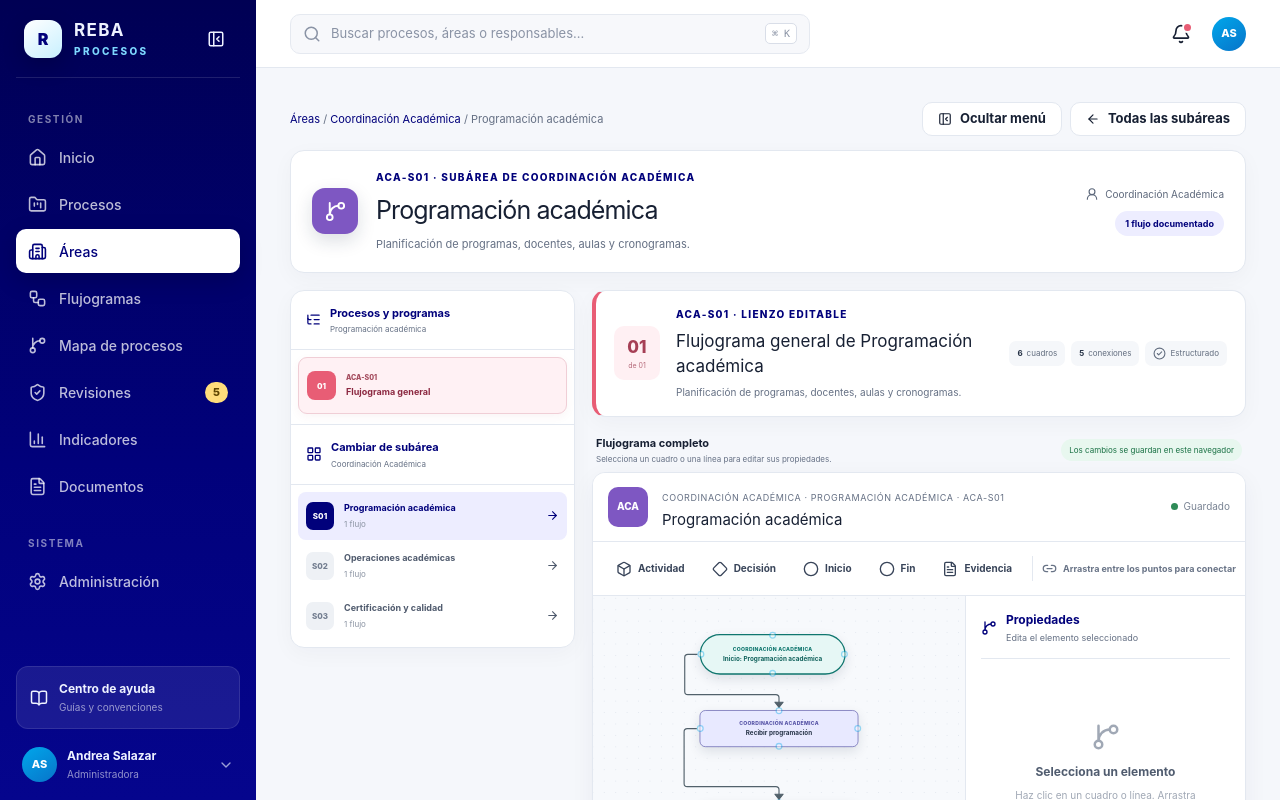
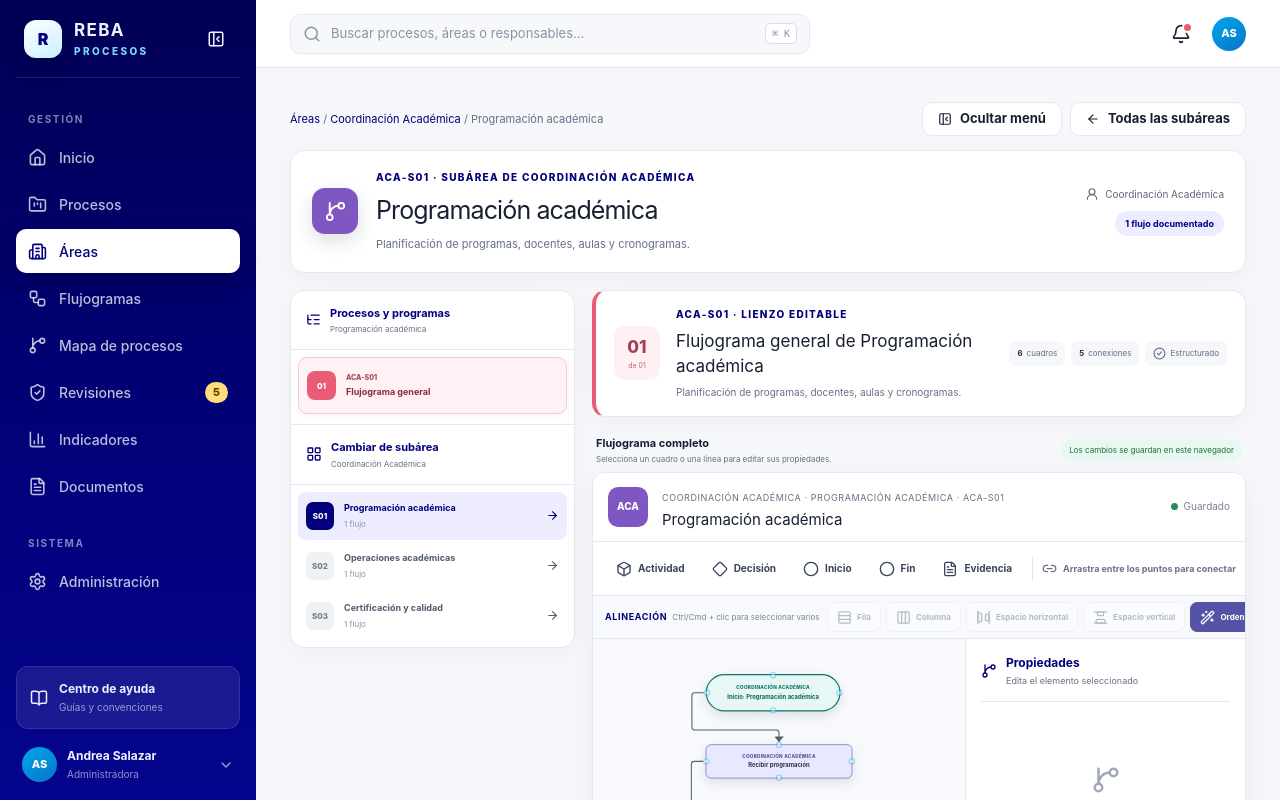
Before and after one commit to cracksistemas/reba-procesos, a Next.js app: page /areas/ACA/ACA-S01 in a window 1280 px wide. Shown: the top 800 px of the page. Built offline with nearby package versions, Linux system fonts and the light colour scheme.

Commit message:
feat: añadir herramientas de alineación visual

```diff
--- a/src/components/flowchart-editor.tsx
+++ b/src/components/flowchart-editor.tsx
@@ -21,12 +21,13 @@ import {
   useNodesState,
 } from "@xyflow/react";
 import "@xyflow/react/dist/style.css";
-import { Box, Circle, Diamond, FileText, GitBranch, Link2, PanelRightClose, PanelRightOpen, RotateCcw, Save, Trash2, X } from "lucide-react";
+import { AlignHorizontalSpaceBetween, AlignVerticalSpaceBetween, Box, Circle, Columns3, Diamond, FileText, GitBranch, Link2, PanelRightClose, PanelRightOpen, RotateCcw, Rows3, Save, Trash2, WandSparkles, X } from "lucide-react";
 import type { Area, Subarea } from "@/lib/data";
 import type { MarketingFlowchart } from "@/lib/marketing-flowcharts";
 
 type NodeKind = "start" | "activity" | "decision" | "evidence" | "exception" | "end";
 type EdgeRoute = "normal" | "return";
+type AlignmentMode = "row" | "column" | "distribute-horizontal" | "distribute-vertical";
 
 type RebaNodeData = { label: string; role: string; kind: NodeKind; fill?: string; stroke?: string; textColor?: string };
 type RebaNode = Node<RebaNodeData, "reba">;
@@ -39,6 +40,17 @@ const nodeColors: Record<NodeKind, string> = { start: "#0f766e", activity: "#565
 
 function numericSize(value: unknown, fallback: number) {
   return typeof value === "number" && Number.isFinite(value) ? value : fallback;
+}
+
+function getNodeSize(node: RebaNode) {
+  return {
+    width: numericSize(node.measured?.width, numericSize(node.style?.width, 250)),
+    height: numericSize(node.measured?.height, numericSize(node.style?.height, 58)),
+  };
+}
+
+function snapCoordinate(value: number) {
+  return Math.round(value / 16) * 16;
 }
 
 function nodeDimensions(kind: NodeKind, label = "", role = "", preferredWidth?: number) {
@@ -166,6 +178,7 @@ function FlowchartCanvas({ area, subarea, flowCode, flowTitle, initialGraph, sto
   const [propertiesCollapsed, setPropertiesCollapsed] = useState(false);
   const selectedNode = nodes.find((node) => node.id === selectedNodeId) ?? null;
   const selectedEdge = edges.find((edge) => edge.id === selectedEdgeId) ?? null;
+  const selectedNodes = nodes.filter((node) => node.selected);
 
   const markDirty = useCallback(() => setDirty(true), []);
   const handleNodesChange = useCallback((changes: Parameters<typeof onNodesChange>[0]) => {
@@ -222,6 +235,117 @@ function FlowchartCanvas({ area, subarea, flowCode, flowTitle, initialGraph, sto
     setDirty(true);
   };
 
+  const alignSelection = (mode: AlignmentMode) => {
+    const chosen = nodes.filter((node) => node.selected);
+    const required = mode.startsWith("distribute") ? 3 : 2;
+    if (chosen.length < required) {
+      setNotice(`Selecciona al menos ${required} cuadros con Ctrl/Cmd + clic para usar esta alineación.`);
+      return;
+    }
+
+    const positions = new Map<string, { x: number; y: number }>();
+    if (mode === "row") {
+      const centerY = chosen.reduce((sum, node) => sum + node.position.y + getNodeSize(node).height / 2, 0) / chosen.length;
+      chosen.forEach((node) => positions.set(node.id, { x: node.position.x, y: snapCoordinate(centerY - getNodeSize(node).height / 2) }));
+    } else if (mode === "column") {
+      const centerX = chosen.reduce((sum, node) => sum + node.position.x + getNodeSize(node).width / 2, 0) / chosen.length;
+      chosen.forEach((node) => positions.set(node.id, { x: snapCoordinate(centerX - getNodeSize(node).width / 2), y: node.position.y }));
+    } else {
+      const horizontal = mode === "distribute-horizontal";
+      const ordered = [...chosen].sort((a, b) => horizontal ? a.position.x - b.position.x : a.position.y - b.position.y);
+      const first = ordered[0];
+      const last = ordered[ordered.length - 1];
+      const firstCenter = horizontal ? first.position.x + getNodeSize(first).width / 2 : first.position.y + getNodeSize(first).height / 2;
+      const lastCenter = horizontal ? last.position.x + getNodeSize(last).width / 2 : last.position.y + getNodeSize(last).height / 2;
+      const step = (lastCenter - firstCenter) / (ordered.length - 1);
+      ordered.forEach((node, index) => {
+        const size = getNodeSize(node);
+        positions.set(node.id, horizontal
+          ? { x: snapCoordinate(firstCenter + step * index - size.width / 2), y: node.position.y }
+          : { x: node.position.x, y: snapCoordinate(firstCenter + step * index - size.height / 2) });
+      });
+    }
+
+    setNodes((current) => current.map((node) => positions.has(node.id) ? { ...node, position: positions.get(node.id)! } : node));
+    setDirty(true);
+    setNotice(mode === "row" ? "Cuadros alineados en una fila." : mode === "column" ? "Cuadros alineados en una columna." : "Espaciado uniforme aplicado a la selección.");
+  };
+
+  const autoArrange = () => {
+    const nodeIds = new Set(nodes.map((node) => node.id));
+    const nodesById = new Map(nodes.map((node) => [node.id, node]));
+    const normalEdges = edges.filter((edge) => edge.data?.route !== "return" && nodeIds.has(edge.source) && nodeIds.has(edge.target));
+    const incoming = new Map(nodes.map((node) => [node.id, 0]));
+    const outgoing = new Map(nodes.map((node) => [node.id, [] as string[]]));
+    normalEdges.forEach((edge) => {
+      incoming.set(edge.target, (incoming.get(edge.target) ?? 0) + 1);
+      outgoing.get(edge.source)?.push(edge.target);
+    });
+
+    const depth = new Map<string, number>();
+    const queue = nodes
+      .filter((node) => (incoming.get(node.id) ?? 0) === 0)
+      .sort((a, b) => Number(b.data.kind === "start") - Number(a.data.kind === "start") || a.position.y - b.position.y);
+    queue.forEach((node) => depth.set(node.id, 0));
+    for (let index = 0; index < queue.length; index += 1) {
+      const node = queue[index];
+      const nodeDepth = depth.get(node.id) ?? 0;
+      (outgoing.get(node.id) ?? []).forEach((targetId) => {
+        depth.set(targetId, Math.max(depth.get(targetId) ?? 0, nodeDepth + 1));
+        const nextIncoming = (incoming.get(targetId) ?? 1) - 1;
+        incoming.set(targetId, nextIncoming);
+        if (nextIncoming === 0) {
+          const target = nodesById.get(targetId);
+          if (target) queue.push(target);
+        }
+      });
+    }
+
+    let fallbackDepth = Math.max(0, ...depth.values());
+    nodes.filter((node) => !depth.has(node.id)).sort((a, b) => a.position.y - b.position.y).forEach((node) => {
+      fallbackDepth += 1;
+      depth.set(node.id, fallbackDepth);
+    });
+    const layers = new Map<number, RebaNode[]>();
+    nodes.forEach((node) => {
+      const nodeDepth = depth.get(node.id) ?? 0;
+      layers.set(nodeDepth, [...(layers.get(nodeDepth) ?? []), node]);
+    });
+    const bounds = nodes.reduce((result, node) => {
+      const size = getNodeSize(node);
+      return { left: Math.min(result.left, node.position.x), right: Math.max(result.right, node.position.x + size.width) };
+    }, { left: Number.POSITIVE_INFINITY, right: Number.NEGATIVE_INFINITY });
+    const canvasCenter = Math.max(650, Number.isFinite(bounds.left) ? (bounds.left + bounds.right) / 2 : 650);
+    const positions = new Map<string, { x: number; y: number }>();
+    let y = 48;
+    [...layers.entries()].sort(([a], [b]) => a - b).forEach(([, layer]) => {
+      const ordered = [...layer].sort((a, b) => a.position.x - b.position.x);
+      const gap = 96;
+      const totalWidth = ordered.reduce((sum, node) => sum + getNodeSize(node).width, 0) + gap * Math.max(0, ordered.length - 1);
+      const layerHeight = Math.max(...ordered.map((node) => getNodeSize(node).height));
+      let x = Math.max(48, canvasCenter - totalWidth / 2);
+      ordered.forEach((node) => {
+        positions.set(node.id, { x: snapCoordinate(x), y: snapCoordinate(y + (layerHeight - getNodeSize(node).height) / 2) });
+        x += getNodeSize(node).width + gap;
+      });
+      y += layerHeight + 112;
+    });
+
+    setNodes((current) => current.map((node) => ({ ...node, position: positions.get(node.id) ?? node.position })));
+    setEdges((current) => current.map((edge) => {
+      const route = edge.data?.route ?? "normal";
+      const sourceDepth = depth.get(edge.source) ?? 0;
+      const targetDepth = depth.get(edge.target) ?? sourceDepth;
+      const sourcePosition = positions.get(edge.source);
+      const targetPosition = positions.get(edge.target);
+      const sourceHandle = route === "return" ? "right" : targetDepth > sourceDepth ? "bottom" : (targetPosition?.x ?? 0) >= (sourcePosition?.x ?? 0) ? "right" : "left";
+      return makeEdge(edge.id, edge.source, edge.target, route, String(edge.label ?? ""), sourceHandle);
+    }));
+    setDirty(true);
+    setNotice("Flujo ordenado por niveles; cuadros, espacios y rutas fueron realineados.");
+    window.setTimeout(() => instance?.fitView({ padding: 0.14, duration: 450 }), 0);
+  };
+
   const restoreTemplate = () => {
     setNodes(initialGraph.nodes); setEdges(initialGraph.edges); setSelectedNodeId(null); setSelectedEdgeId(null); setDirty(true);
     window.setTimeout(() => instance?.fitView({ padding: 0.16, duration: 350 }), 0);
@@ -259,16 +383,36 @@ function FlowchartCanvas({ area, subarea, flowCode, flowTitle, initialGraph, sto
         <button className="toolbar-save" onClick={save}><Save size={16}/> Guardar</button>
       </div>
 
+      <div className="flowchart-alignment-bar" aria-label="Herramientas de alineación">
+        <strong>Alineación</strong><span>{selectedNodes.length ? `${selectedNodes.length} seleccionados` : "Ctrl/Cmd + clic para seleccionar varios"}</span>
+        <button disabled={selectedNodes.length < 2} onClick={() => alignSelection("row")} title="Alinear los centros en una fila"><Rows3 size={15}/> Fila</button>
+        <button disabled={selectedNodes.length < 2} onClick={() => alignSelection("column")} title="Alinear los centros en una columna"><Columns3 size={15}/> Columna</button>
+        <button disabled={selectedNodes.length < 3} onClick={() => alignSelection("distribute-horizontal")} title="Distribuir horizontalmente con espacios iguales"><AlignHorizontalSpaceBetween size={15}/> Espacio horizontal</button>
+        <button disabled={selectedNodes.length < 3} onClick={() => alignSelection("distribute-vertical")} title="Distribuir verticalmente con espacios iguales"><AlignVerticalSpaceBetween size={15}/> Espacio vertical</button>
+        <button className="auto-arrange-button" onClick={autoArrange} title="Ordenar automáticamente todo el flujograma"><WandSparkles size={15}/> Ordenar todo</button>
+      </div>
+
       <div className={`flowchart-workspace ${propertiesCollapsed ? "properties-collapsed" : ""}`}>
         <div className="xyflow-canvas">
           <ReactFlow<RebaNode, RebaEdge>
             nodes={nodes} edges={edges} nodeTypes={nodeTypes}
             onNodesChange={handleNodesChange} onEdgesChange={handleEdgesChange} onConnect={onConnect} onInit={setInstance}
-            onNodeClick={(_, node) => { setSelectedNodeId(node.id); setSelectedEdgeId(null); }}
+            onNodeClick={(event, node) => {
+              if (event.ctrlKey || event.metaKey) {
+                const selectedBeforeClick = new Set(selectedNodes.map((item) => item.id));
+                const wasSelected = selectedBeforeClick.has(node.id);
+                setNodes((current) => current.map((item) => ({
+                  ...item,
+                  selected: item.id === node.id ? !wasSelected : selectedBeforeClick.has(item.id),
+                })));
+              }
+              setSelectedNodeId(node.id);
+              setSelectedEdgeId(null);
+            }}
             onEdgeClick={(_, edge) => { setSelectedEdgeId(edge.id); setSelectedNodeId(null); }}
             onPaneClick={() => { setSelectedNodeId(null); setSelectedEdgeId(null); }}
             defaultViewport={initialGraph.viewport ?? defaultViewport} fitView={!initialGraph.viewport} fitViewOptions={{ padding: 0.16, maxZoom: 1.1 }}
-            minZoom={0.18} maxZoom={2.4} snapToGrid snapGrid={[16, 16]} selectionOnDrag deleteKeyCode={["Backspace", "Delete"]} multiSelectionKeyCode={["Meta", "Control"]}
+            minZoom={0.18} maxZoom={2.4} snapToGrid snapGrid={[16, 16]} selectionOnDrag deleteKeyCode={["Backspace", "Delete"]}
           >
             <Background variant={BackgroundVariant.Dots} gap={18} size={1.4} color="#cfd7e2"/>
             <Controls position="bottom-left" showInteractive={false}/>
```
Also changed, not shown: src/app/globals.css.
